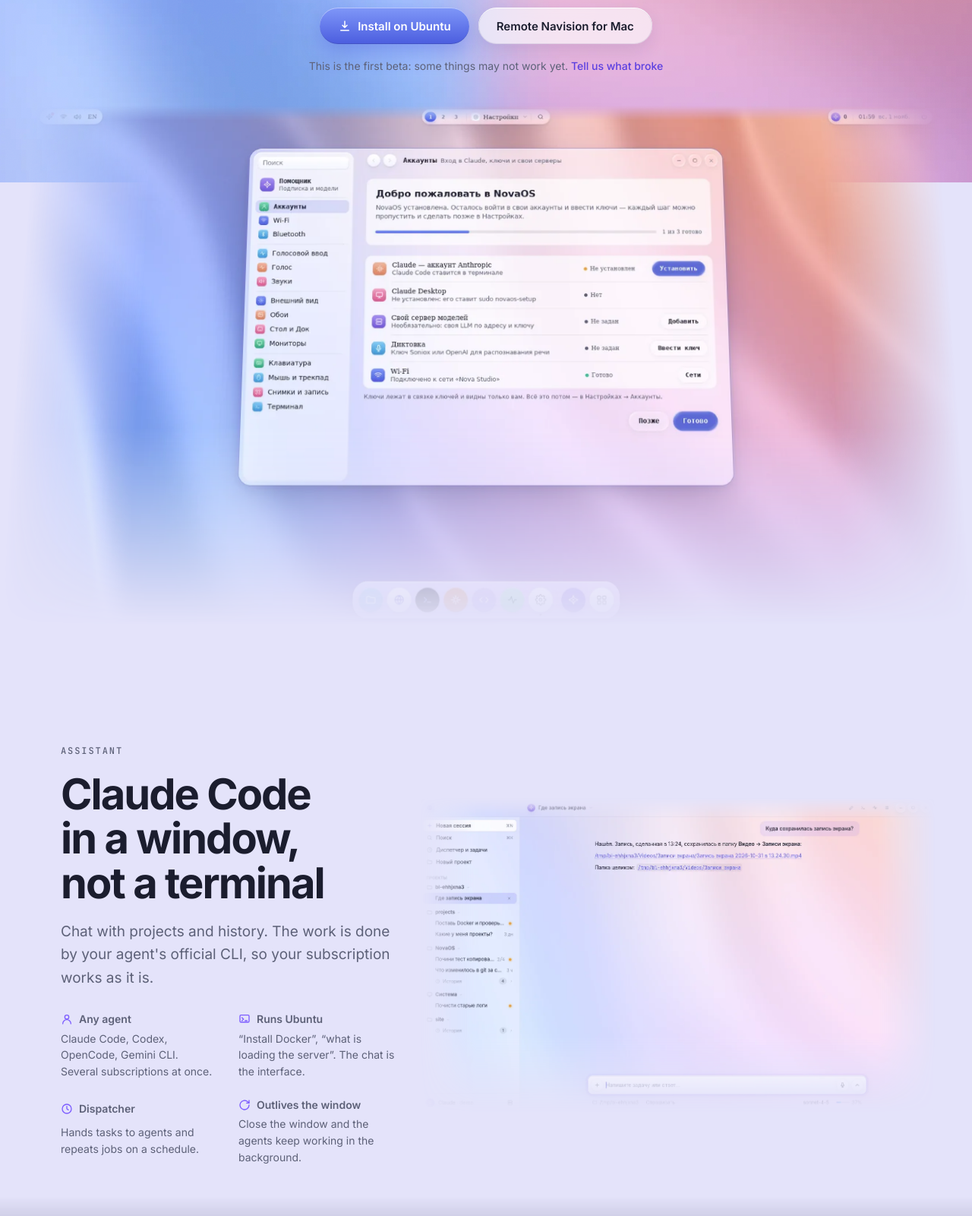
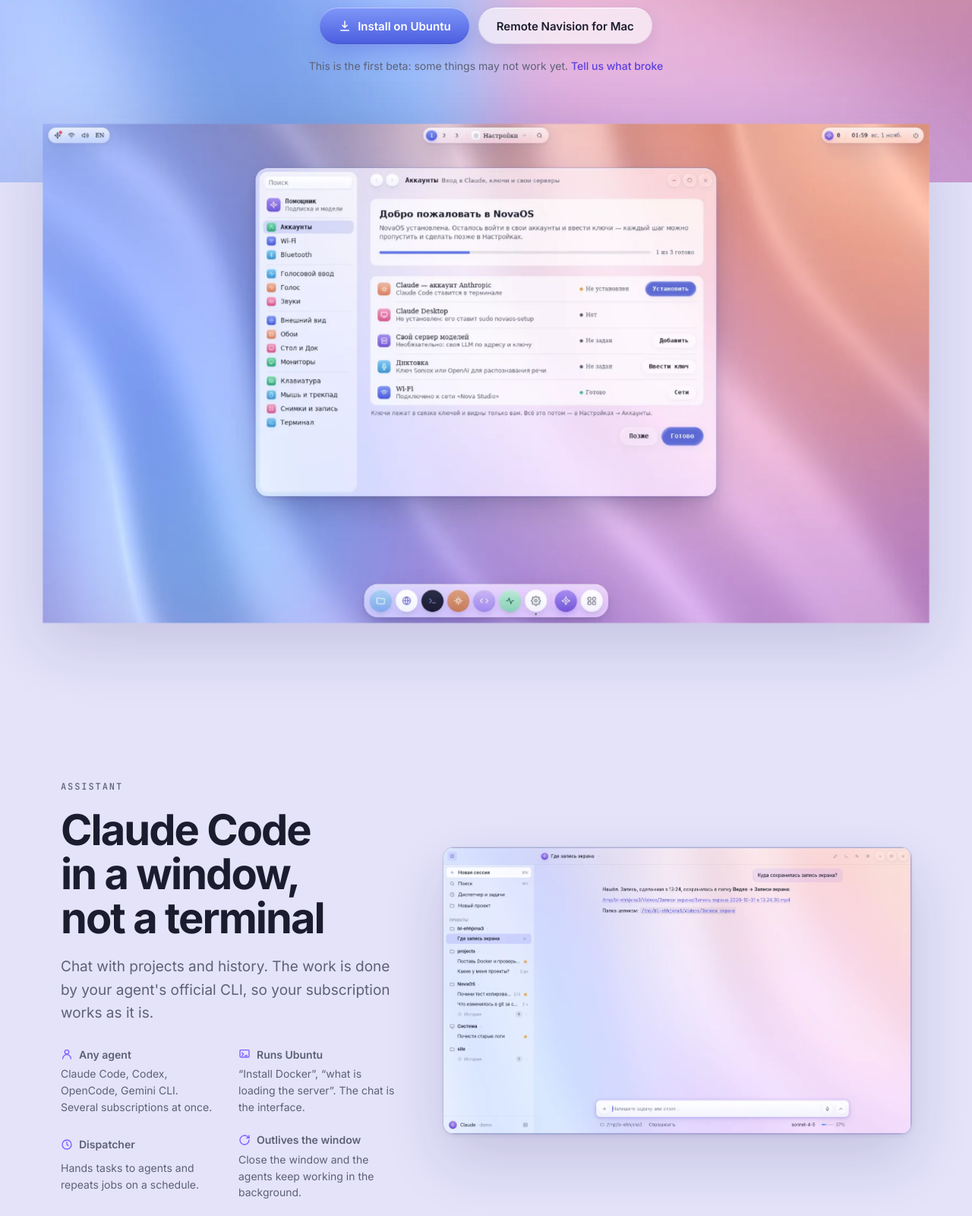
Before and after one commit to snemesh/navision, a plain HTML site: page index.html in a window 1280 px wide. Shown: the part 560-2160 px from the top of the page at 76% size. Drawn offline with Linux system fonts and the light colour scheme.

Commit message:
Site from NovaOS b490ff03

```diff
--- a/index.html
+++ b/index.html
@@ -11,7 +11,7 @@
 <link rel="stylesheet" href="https://fonts.googleapis.com/css2?family=Inter:wght@400;500;600;700&family=JetBrains+Mono:wght@400;500&display=swap">
 <style>
 /* Layout: the page sits on Navision's own satin wallpaper. Real screenshots are the main
-   material and carry no frame: their edges melt into the wallpaper they were taken on.
+   material: sharp and without a glass frame, the first one across the whole page width.
    Glass the way the shell draws it (blurred body, lit rim, inner sheen, two-step shadow)
    is kept for the nav, feature tiles, download cards and footer. Text comes in English,
    Ukrainian and Slovak (the script at the end). Colors, radii and type: design/tokens.json. */
@@ -119,12 +119,12 @@ h2{font-size:clamp(34px,4.6vw,56px);line-height:1.04;font-weight:700;letter-spac
 .hero .tag span{color:var(--text2)}
 .hero .lede{max-width:36em;margin:18px auto 0}
 .cta{display:flex;flex-wrap:wrap;justify-content:center;gap:12px;margin-top:36px}
-.stage{margin:40px auto 0;max-width:1280px;perspective:1600px}
+.stage{margin:64px auto 0;max-width:1920px;perspective:1600px}
 .stage picture{display:block;transform-origin:50% 0}
 .stage img{width:100%;height:auto}
 @supports (animation-timeline: view()){
   .stage picture{animation:settle linear both;animation-timeline:view();animation-range:entry 0% cover 45%}
-  @keyframes settle{from{transform:rotateX(12deg) scale(.95)}to{transform:none}}
+  @keyframes settle{from{transform:scale(.9)}to{transform:none}}
 }
 
 /* Sections */
@@ -135,9 +135,8 @@ section{padding-block:144px 0}
 .duo.flip .copy{order:2}
 @media (max-width:920px){.duo,.duo.flip{grid-template-columns:minmax(0,1fr)}.duo.flip .copy{order:0}}
 .copy{display:grid;gap:20px;min-width:0;align-content:center}
-.pic{margin:0 -5%;min-width:0}
+.pic{margin:0;min-width:0}
 .pic img{width:100%;height:auto}
-@media (max-width:920px){.pic{margin:0 -20px}}
 .facts{display:grid;grid-template-columns:repeat(2,minmax(0,1fr));gap:22px 28px;margin-top:8px}
 @media (max-width:520px){.facts{grid-template-columns:minmax(0,1fr)}}
 .fact{display:grid;gap:4px}
@@ -158,18 +157,14 @@ section{padding-block:144px 0}
 .g-slate{background:linear-gradient(180deg,#B9BED3,#7D839F)} .g-violet{background:linear-gradient(180deg,#A68AF7,#7A4AE6)}
 .g-emerald{background:linear-gradient(180deg,#3FD0A4,#02A37D)} .g-rose{background:linear-gradient(180deg,#F4A3C4,#D6588E)}
 .g-indigo{background:linear-gradient(180deg,#7F97F8,#4B5DDF)} .g-peach{background:linear-gradient(180deg,#F2B8A0,#D9805F)}
-.wide{margin:32px -3% 0}
+.wide{margin:56px 0 0}
 .wide img{width:100%;height:auto}
 
-/* Screenshots melt into the page: no frame, every edge fades into the wallpaper.
-   --mx side fade, --mt top fade ends, --mb bottom fade starts. */
-.melt{--mx:11%;--mt:7%;--mb:76%;
-  -webkit-mask-image:linear-gradient(90deg,transparent,#000 var(--mx),#000 calc(100% - var(--mx)),transparent),linear-gradient(180deg,transparent,#000 var(--mt),#000 var(--mb),transparent);
-  -webkit-mask-composite:source-in;
-  mask-image:linear-gradient(90deg,transparent,#000 var(--mx),#000 calc(100% - var(--mx)),transparent),linear-gradient(180deg,transparent,#000 var(--mt),#000 var(--mb),transparent);
-  mask-composite:intersect}
-.stage .melt{--mx:13%;--mt:3%;--mb:64%}
-.remote-shot{--mb:70%}
+/* Screenshots: sharp, with no glass frame and no fade. The first one spans the whole page
+   width like a screen; the rest are the windows themselves, with the shell's corner radius
+   and shadow. */
+.shot img{border-radius:14px;box-shadow:0 0 0 1px var(--edge),0 2px 6px var(--drop-2),0 34px 80px var(--drop)}
+.stage .shot img{border-radius:0;box-shadow:0 30px 90px var(--drop)}
 .trio{display:grid;grid-template-columns:repeat(3,minmax(0,1fr));margin-top:48px;border-top:1px solid var(--line)}
 @media (max-width:760px){.trio{grid-template-columns:minmax(0,1fr)}}
 .trio div{padding:24px 24px 0 0;display:grid;gap:6px}
@@ -184,7 +179,7 @@ section{padding-block:144px 0}
 .pill.beta i{background:var(--violet);box-shadow:0 0 0 3px rgba(124,92,255,.25)}
 
 /* Night band: on the light page the dark screenshots sit in a band of the dark wallpaper
-   that fades in and out, so they melt into it too. In the dark theme it is invisible. */
+   that fades in and out. In the dark theme it is invisible. */
 .night{position:relative;isolation:isolate;color:var(--text);padding-bottom:320px;margin-top:40px;
   --text:#ECEEFA; --text2:#A3A8C3; --text3:#757A98;
   --glass:rgba(22,24,44,.46); --glass-2:rgba(32,34,58,.72); --sheen:rgba(255,255,255,.07);
@@ -286,8 +281,8 @@ footer{padding-block:144px calc(32px + env(safe-area-inset-bottom,0px))}
       </div>
       <p class="betanote" data-t="betanote">This is the first beta: some things may not work yet. <a href="https://github.com/snemesh/navision/issues">Tell us what broke</a></p>
     </div>
-    <div class="wrap stage">
-      <picture class="melt">
+    <div class="stage">
+      <picture class="shot">
         <source srcset="shots/desk-dark.webp" media="(prefers-color-scheme: dark)">
         <img src="shots/desk-light.webp" width="1600" height="900" alt="The Navision desktop: top bar, Settings with the first-run welcome, and the Dock" data-ta="a_desk">
       </picture>
@@ -307,7 +302,7 @@ footer{padding-block:144px calc(32px + env(safe-area-inset-bottom,0px))}
           <div class="fact"><b><svg viewBox="0 0 24 24" fill="none" stroke="currentColor" stroke-width="2" stroke-linecap="round" stroke-linejoin="round"><path d="M21 12a9 9 0 1 1-3-6.7L21 8"/><path d="M21 3v5h-5"/></svg><span data-t="f4">Outlives the window</span></b><span data-t="f4d">Close the window and the agents keep working in the background.</span></div>
         </div>
       </div>
-      <figure class="pic melt"><img src="shots/brain-light.webp" width="1401" height="856" alt="The Assistant window: projects on the left, an answer with links to a screen recording" data-ta="a_brain" loading="lazy"></figure>
+      <figure class="pic shot"><img src="shots/brain-light.webp" width="1401" height="856" alt="The Assistant window: projects on the left, an answer with links to a screen recording" data-ta="a_brain" loading="lazy"></figure>
     </div>
   </section>
 
@@ -323,7 +318,7 @@ footer{padding-block:144px calc(32px + env(safe-area-inset-bottom,0px))}
           <div class="fact"><b><svg viewBox="0 0 24 24" fill="none" stroke="currentColor" stroke-width="2" stroke-linecap="round" stroke-linejoin="round"><path d="M12 3 4 6v6c0 5 3.5 8 8 9 4.5-1 8-4 8-9V6z"/></svg><span data-t="f6">Sandbox</span></b><span data-t="f6d">The agent works in its own folder and reaches outside only through doors you open.</span></div>
         </div>
       </div>
-      <figure class="pic melt"><img src="shots/agents-dark.webp" width="1301" height="856" alt="Assistant, Agents and jobs: a Local agent server and a “Hunt for bugs” job" data-ta="a_agents" loading="lazy"></figure>
+      <figure class="pic shot"><img src="shots/agents-dark.webp" width="1301" height="856" alt="Assistant, Agents and jobs: a Local agent server and a “Hunt for bugs” job" data-ta="a_agents" loading="lazy"></figure>
     </div>
   </section>
 
@@ -334,7 +329,7 @@ footer{padding-block:144px calc(32px + env(safe-area-inset-bottom,0px))}
         <h2 data-t="fe_h">A whole system, not a theme</h2>
         <p class="lede" data-t="fe_l">A Dock and Quick Look like macOS, window snapping like Windows. Every mouse action is a command an agent can call with the same result.</p>
       </div>
-      <div class="wide melt"><img src="shots/monitor.webp" width="1600" height="900" alt="Navision Monitoring: CPU, memory, network, disks, the busiest programs and the log" data-ta="a_mon" loading="lazy"></div>
+      <div class="wide shot"><img src="shots/monitor.webp" width="1600" height="900" alt="Navision Monitoring: CPU, memory, network, disks, the busiest programs and the log" data-ta="a_mon" loading="lazy"></div>
       <div class="tiles">
         <article class="tile glass"><div class="sq g-sky"><svg viewBox="0 0 24 24" fill="none" stroke="currentColor" stroke-width="2" stroke-linecap="round" stroke-linejoin="round"><rect x="9" y="3" width="6" height="11" rx="3"/><path d="M5 11a7 7 0 0 0 14 0M12 18v3"/></svg></div><h3 data-t="t1">Voice</h3><p data-t="t1d">Dictation into any field, answers read aloud and hands-free conversation with the assistant.</p></article>
         <article class="tile glass"><div class="sq g-mint"><svg viewBox="0 0 24 24" fill="none" stroke="currentColor" stroke-width="2" stroke-linecap="round" stroke-linejoin="round"><path d="M3 12h4l3-8 4 16 3-8h4"/></svg></div><h3 data-t="t2">Monitoring</h3><p data-t="t2d">CPU, memory, disks, network and the busiest programs on one screen and in desktop widgets.</p></article>
@@ -355,7 +350,7 @@ footer{padding-block:144px calc(32px + env(safe-area-inset-bottom,0px))}
           <p class="lede" data-t="re_l">Navision runs on an Ubuntu server without a graphics card, and your Mac draws the whole interface. The Dock, windows, menus and animations respond instantly, even over the network: the server sends only what changed.</p>
           <div><a class="btn pri" href="#download"><svg viewBox="0 0 24 24" fill="none" stroke="currentColor" stroke-width="2" stroke-linecap="round" stroke-linejoin="round"><path d="M12 4v11m0 0-4-4m4 4 4-4M5 20h14"/></svg><span data-t="re_btn">Download for Mac</span></a></div>
         </div>
-        <figure class="pic melt remote-shot"><img src="shots/desk-dark.webp" width="1600" height="900" alt="The Navision desktop drawn by Remote Navision on a Mac" data-ta="a_remote"></figure>
+        <figure class="pic shot"><img src="shots/desk-dark.webp" width="1600" height="900" alt="The Navision desktop drawn by Remote Navision on a Mac" data-ta="a_remote"></figure>
       </div>
       <div class="trio">
         <div><b data-t="r1">No GPU on the server</b><span data-t="r1d">Programs, agents and services run on the server. It needs neither a GPU nor a monitor.</span></div>
```
